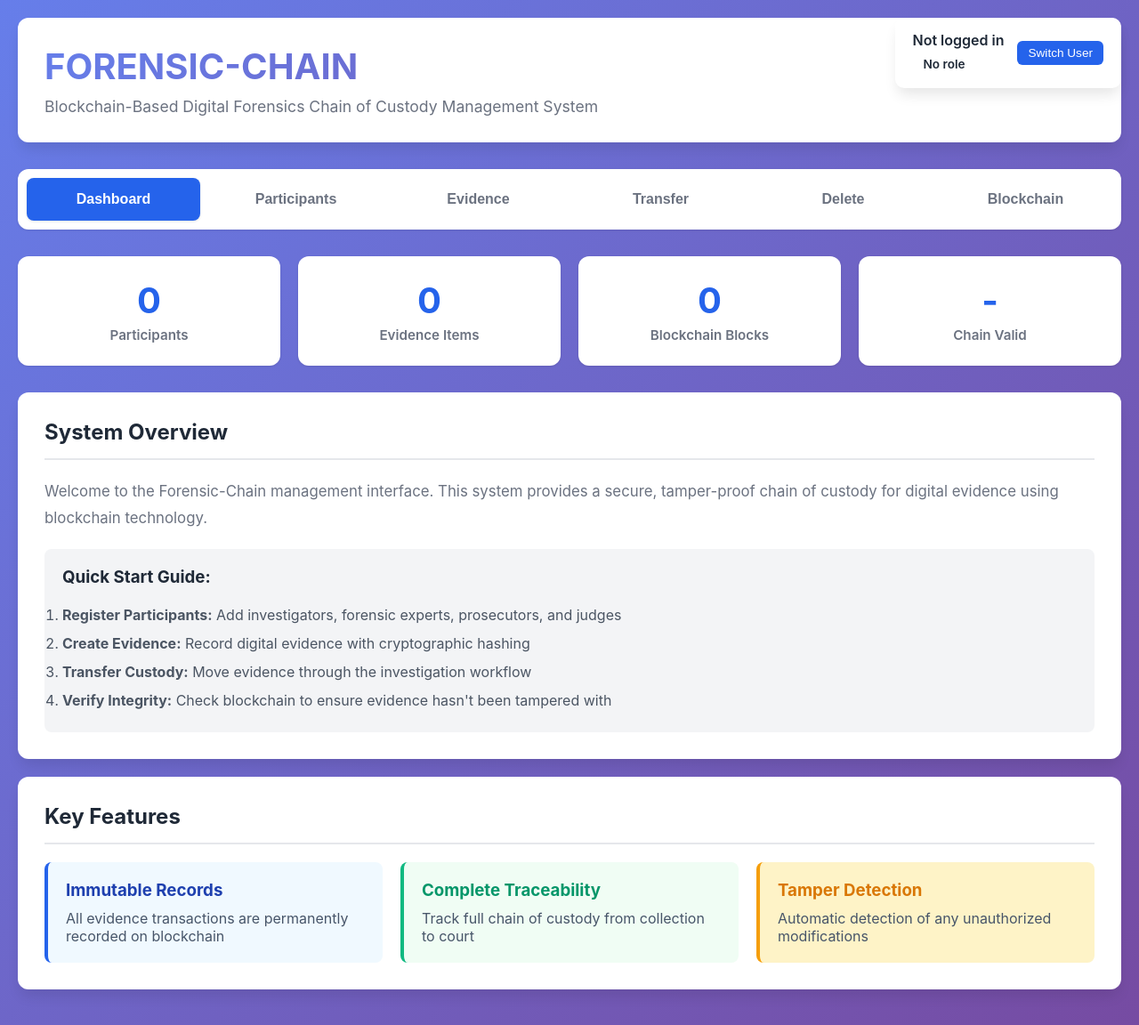
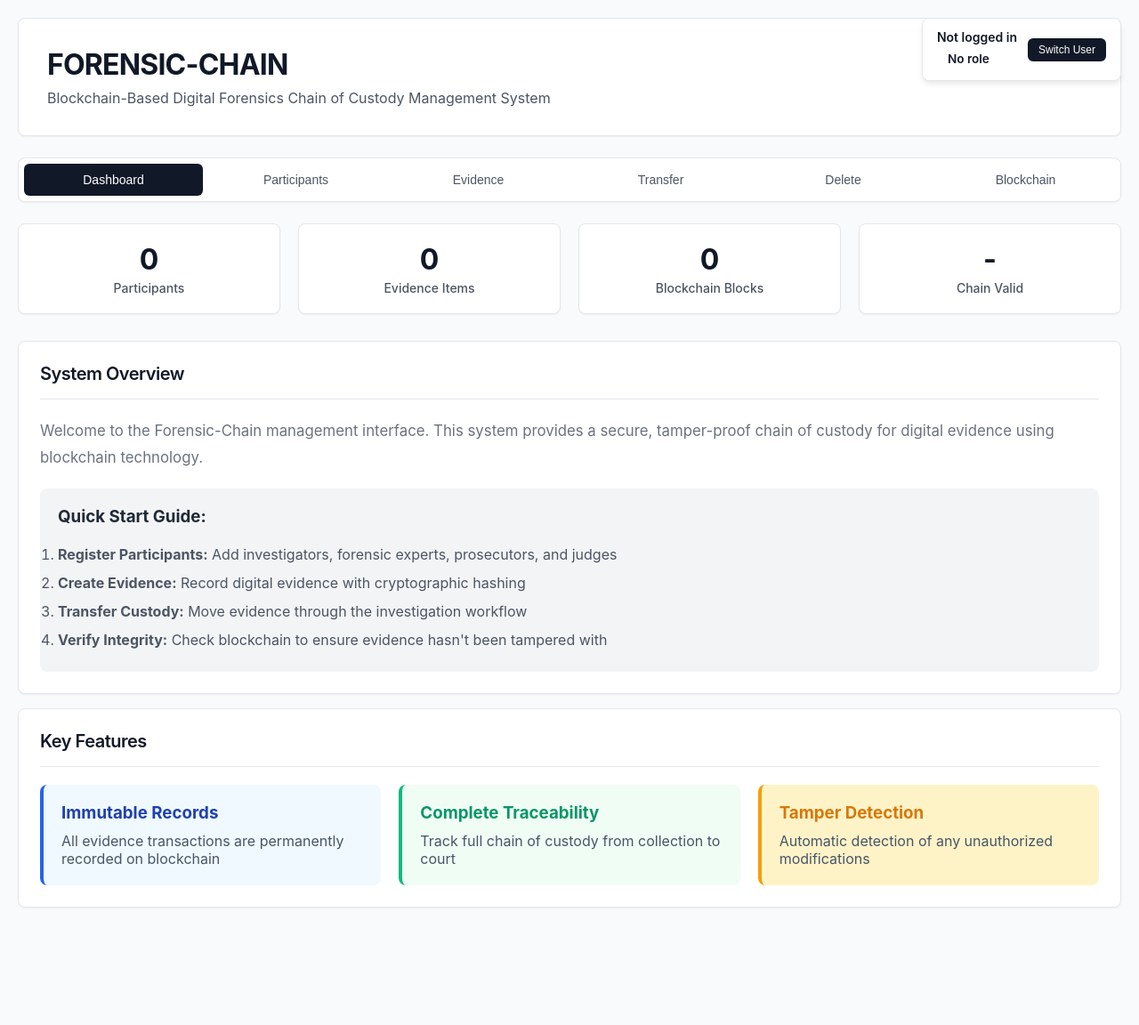
Before and after one commit to vuquangtien/forensics-chain, a Flask app: page / in a window 1280 px wide. Shown: the whole page at 89% size. After the commit the page ends 1020 px from the top, so only its background shows below. Run offline with Flask 2, Linux system fonts and the light colour scheme; data that the repository does not hold is empty.

Commit message:
refactor: modernize UI with neutral color scheme and minimal design
- Replace gradient purple-blue (#667eea-#764ba2) with professional palette
  - Primary: slate gray (#0f172a) for dark elements
  - Accent: professional blue (#3b82f6) for highlights
  - Complete gray scale (50-900) for enterprise-grade UI

- Update typography and spacing for cleaner appearance
  - Reduce font sizes and weights
  - Tighter padding/margins
  - Modern letter-spacing on headers

- Refactor components
  - Buttons: gray instead of blue gradient
  - Cards: lighter shadows, smaller radius
  - Navigation: dark gray active tab
  - User panel: aligned with design system

- Revert API port from 5001 to 5000

```diff
--- a/api/app.py
+++ b/api/app.py
@@ -3,8 +3,10 @@ REST API Module - Forensic Chain
 Provides API endpoints for interacting with the system via HTTP.
 """
 from flask import Flask, request, jsonify, render_template
+from flask_cors import CORS
 import os
 import sys
+import hashlib
 
 # Add src directory to path
 sys.path.insert(0, os.path.dirname(os.path.dirname(os.path.abspath(__file__))))
@@ -13,6 +15,7 @@ from src.smart_contract import ForensicContract
 from src.evidence_store import EvidenceStore
 
 app = Flask(__name__)
+CORS(app)  # Enable CORS for all routes
 contract = ForensicContract()
 evidence_store = EvidenceStore()
 
--- a/api/static/css/style.css
+++ b/api/static/css/style.css
@@ -1,16 +1,29 @@
 /* Forensic-Chain - Professional Styling */
 
 :root {
-    --primary: #2563eb;
-    --primary-dark: #1e40af;
+    --primary: #0f172a;
+    --primary-light: #1e293b;
+    --accent: #3b82f6;
+    --accent-dark: #2563eb;
     --secondary: #10b981;
     --danger: #ef4444;
     --warning: #f59e0b;
-    --dark: #1f2937;
-    --light: #f9fafb;
+    --dark: #0f172a;
+    --gray-900: #111827;
+    --gray-800: #1f2937;
+    --gray-700: #374151;
+    --gray-600: #4b5563;
+    --gray-500: #6b7280;
+    --gray-400: #9ca3af;
+    --gray-300: #d1d5db;
+    --gray-200: #e5e7eb;
+    --gray-100: #f3f4f6;
+    --gray-50: #f9fafb;
+    --light: #ffffff;
     --border: #e5e7eb;
     --success: #10b981;
-    --shadow: 0 1px 3px 0 rgb(0 0 0 / 0.1);
+    --shadow: 0 1px 2px 0 rgb(0 0 0 / 0.05);
+    --shadow-md: 0 4px 6px -1px rgb(0 0 0 / 0.1);
     --shadow-lg: 0 10px 15px -3px rgb(0 0 0 / 0.1);
 }
 
@@ -22,9 +35,9 @@
 
 body {
     font-family: -apple-system, BlinkMacSystemFont, 'Segoe UI', Roboto, 'Helvetica Neue', Arial, sans-serif;
-    background: linear-gradient(135deg, #667eea 0%, #764ba2 100%);
+    background: #f8fafc;
     min-height: 100vh;
-    color: var(--dark);
+    color: var(--gray-900);
 }
 
 .container {
@@ -36,59 +49,61 @@ body {
 /* Header */
 .header {
     background: white;
-    border-radius: 12px;
-    padding: 30px;
-    margin-bottom: 30px;
-    box-shadow: var(--shadow-lg);
+    border-radius: 8px;
+    padding: 32px;
+    margin-bottom: 24px;
+    box-shadow: var(--shadow);
+    border: 1px solid var(--gray-200);
 }
 
 .header h1 {
-    font-size: 2.5rem;
+    font-size: 2rem;
     font-weight: 700;
-    background: linear-gradient(135deg, #667eea 0%, #764ba2 100%);
-    -webkit-background-clip: text;
-    -webkit-text-fill-color: transparent;
-    margin-bottom: 10px;
+    color: var(--gray-900);
+    margin-bottom: 8px;
+    letter-spacing: -0.025em;
 }
 
 .header p {
-    color: #6b7280;
-    font-size: 1.1rem;
+    color: var(--gray-600);
+    font-size: 1rem;
+    font-weight: 400;
 }
 
 /* Navigation Tabs */
 .nav-tabs {
     display: flex;
-    gap: 10px;
+    gap: 4px;
     background: white;
-    border-radius: 12px;
-    padding: 10px;
-    margin-bottom: 30px;
+    border-radius: 8px;
+    padding: 6px;
+    margin-bottom: 24px;
     box-shadow: var(--shadow);
+    border: 1px solid var(--gray-200);
     flex-wrap: wrap;
 }
 
 .nav-tab {
     flex: 1;
     min-width: 150px;
-    padding: 15px 25px;
+    padding: 10px 20px;
     background: transparent;
     border: none;
-    border-radius: 8px;
-    font-size: 1rem;
-    font-weight: 600;
-    color: #6b7280;
+    border-radius: 6px;
+    font-size: 0.875rem;
+    font-weight: 500;
+    color: var(--gray-600);
     cursor: pointer;
-    transition: all 0.3s;
+    transition: all 0.15s;
 }
 
 .nav-tab:hover {
-    background: var(--light);
-    color: var(--primary);
+    background: var(--gray-100);
+    color: var(--gray-900);
 }
 
 .nav-tab.active {
-    background: var(--primary);
+    background: var(--gray-900);
     color: white;
     box-shadow: var(--shadow);
 }
@@ -111,10 +126,11 @@ body {
 /* Cards */
 .card {
     background: white;
-    border-radius: 12px;
-    padding: 30px;
-    margin-bottom: 20px;
-    box-shadow: var(--shadow-lg);
+    border-radius: 8px;
+    padding: 24px;
+    margin-bottom: 16px;
+    box-shadow: var(--shadow);
+    border: 1px solid var(--gray-200);
 }
 
 .card-header {
@@ -122,14 +138,15 @@ body {
     justify-content: space-between;
     align-items: center;
     margin-bottom: 20px;
-    padding-bottom: 15px;
-    border-bottom: 2px solid var(--border);
+    padding-bottom: 16px;
+    border-bottom: 1px solid var(--gray-200);
 }
 
 .card-header h2 {
-    font-size: 1.5rem;
-    font-weight: 700;
-    color: var(--dark);
+    font-size: 1.25rem;
+    font-weight: 600;
+    color: var(--gray-900);
+    letter-spacing: -0.025em;
 }
 
 /* Forms */
@@ -309,23 +328,24 @@ select.form-control {
 
 .stat-card {
     background: white;
-    border-radius: 12px;
-    padding: 25px;
+    border-radius: 8px;
+    padding: 20px;
     box-shadow: var(--shadow);
+    border: 1px solid var(--gray-200);
     text-align: center;
 }
 
 .stat-card .number {
-    font-size: 2.5rem;
+    font-size: 2rem;
     font-weight: 700;
-    color: var(--primary);
-    margin-bottom: 5px;
+    color: var(--gray-900);
+    margin-bottom: 4px;
 }
 
 .stat-card .label {
-    color: #6b7280;
-    font-size: 0.95rem;
-    font-weight: 600;
+    color: var(--gray-600);
+    font-size: 0.875rem;
+    font-weight: 500;
 }
 
 /* Timeline */
@@ -522,39 +543,42 @@ select.form-control {
     top: 20px;
     right: 20px;
     background: white;
-    padding: 15px 20px;
-    border-radius: 10px;
-    box-shadow: var(--shadow-lg);
+    padding: 12px 16px;
+    border-radius: 8px;
+    box-shadow: var(--shadow-md);
+    border: 1px solid var(--gray-200);
     display: flex;
     align-items: center;
-    gap: 15px;
+    gap: 12px;
     z-index: 999;
 }
 
 .user-info {
     display: flex;
     flex-direction: column;
-    gap: 5px;
+    gap: 4px;
 }
 
 #current-user-name {
     font-weight: 600;
-    color: var(--dark);
+    color: var(--gray-900);
+    font-size: 0.875rem;
 }
 
 .btn-small {
     padding: 6px 12px;
-    font-size: 0.85rem;
-    background: var(--primary);
+    font-size: 0.75rem;
+    background: var(--gray-900);
     color: white;
     border: none;
     border-radius: 6px;
     cursor: pointer;
-    transition: all 0.3s;
+    transition: all 0.15s;
+    font-weight: 500;
 }
 
 .btn-small:hover {
-    background: var(--primary-dark);
+    background: var(--gray-700);
 }
 
 /* Responsive */
@@ -578,19 +602,19 @@ select.form-control {
 
 /* Scrollbar */
 ::-webkit-scrollbar {
-    width: 10px;
-    height: 10px;
+    width: 8px;
+    height: 8px;
 }
 
 ::-webkit-scrollbar-track {
-    background: var(--light);
+    background: var(--gray-100);
 }
 
 ::-webkit-scrollbar-thumb {
-    background: var(--primary);
-    border-radius: 5px;
+    background: var(--gray-400);
+    border-radius: 4px;
 }
 
 ::-webkit-scrollbar-thumb:hover {
-    background: var(--primary-dark);
+    background: var(--gray-500);
 }
```
Also changed, not shown: other parts of api/static/css/style.css (+41 -38 lines).
